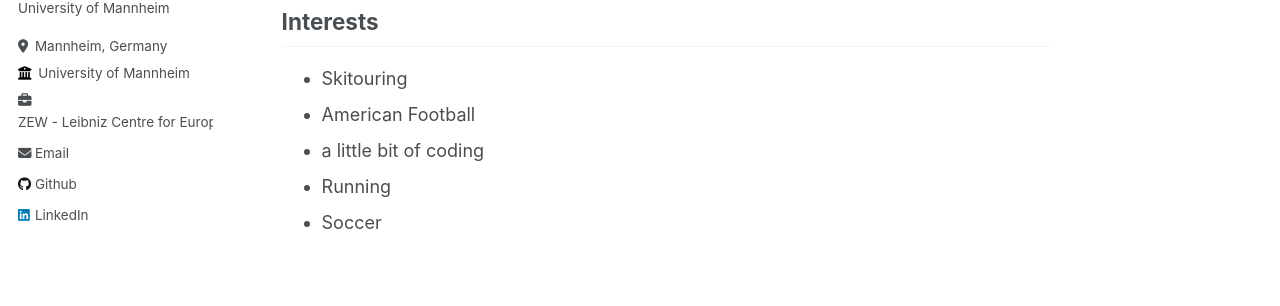
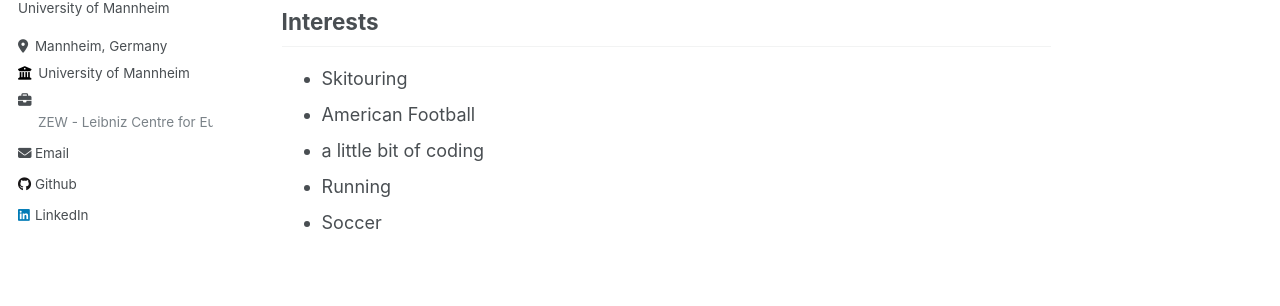
Before and after one commit to leonhamburg/leonweigele.github.io, a Jekyll site: the page built from _pages/about.md, in a window 1280 px wide. Shown: the part 408-714 px from the top of the page. Built offline with Jekyll 4.4.1, drawn with Linux system fonts in a browser that asks for light colours.

Commit message:
style changes

```diff
--- a/_includes/author-profile.html
+++ b/_includes/author-profile.html
@@ -32,7 +32,10 @@
       <li class="author__desktop"><i class="fa fa-solid fa-building-columns icon-pad-right" aria-hidden="true"></i>{{ author.university }}</li>
       {% endif %}
       {% if author.employer %}
-        <li class="author__desktop"><i class="fa-solid fa-briefcase icon-pad-right" aria-hidden="true"></i><a href="https://www.zew.de">{{ author.employer }}</a></li>
+        <li class="author__desktop">
+          <i class="fa-solid fa-briefcase icon-pad-right" aria-hidden="true"></i>
+          <a href="https://www.zew.de" class="employer-link">{{ author.employer }}</a>
+        </li>
       {% endif %}
       {% if author.uri %}
         <li><a href="{{ author.uri }}"><i class="fas fa-fw fa-link icon-pad-right" aria-hidden="true"></i>{{ site.data.ui-text[site.locale].website_label | default: "Website" }}</a></li>
--- a/_sass/_sidebar.scss
+++ b/_sass/_sidebar.scss
@@ -135,15 +135,17 @@
   }
 }
 
-// .author__desktop .employer-link {
-//   color: $primary-color; /* Adjust the color to match your design */
-//   text-decoration: none; /* Remove underline */
-//   margin-left: 20px; /* Add spacing between the icon and the link */
-// }
+.author__desktop .employer-link {
+  color: $primary-color; /* Adjust the color to match your design */
+  text-decoration: none; /* Remove underline */
+  display: flex; /* Use flexbox to align items horizontally */
+  margin-left: 20px; /* Add spacing between the icon and the link */
+}
 
-// .author__desktop .employer-link:hover {
-//   text-decoration: underline; /* Add underline on hover */
-// }
+.author__desktop .employer-link:hover {
+  text-decoration: underline; /* Add underline on hover */
+  margin-right: 5px;
+}
 
 .author__pronouns {
   margin: 0;
@@ -192,7 +194,7 @@
 }
 
 .author__urls {
-  display: none;
+  display: flex;
   position: absolute;
   right: 0;
   margin-top: 15px;
```
